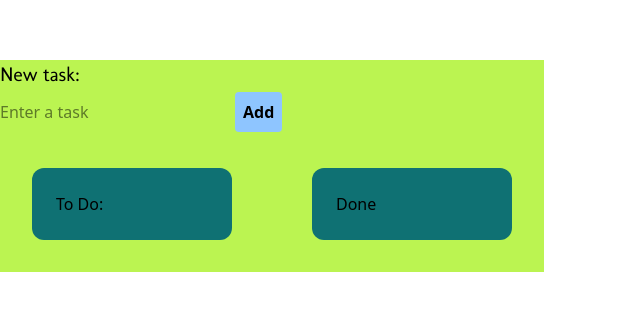
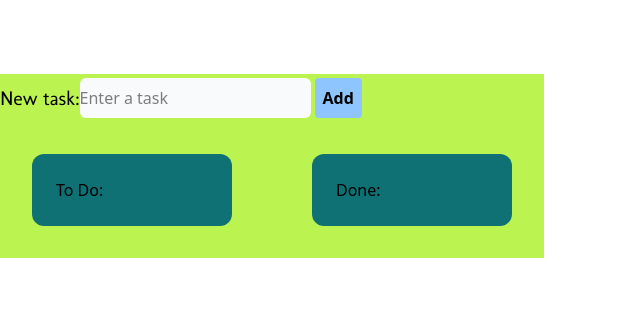
Before and after one commit to snezhny-mishka/to-do-app-react, a React (Vite) app: page / in a window 1280 px wide. Shown: the part 234-544 px from the top of the page, without its empty margins (0-640 px from the left). Built offline with nearby package versions, Linux system fonts and the light colour scheme.

Commit message:
style: update UI with Tailwind classes

```diff
--- a/src/App.jsx
+++ b/src/App.jsx
@@ -4,7 +4,7 @@ import './styles.css'
 
 function App() {
   return (
-    <div className="h-screen flex items-center w-full max-w-7xl mx-auto">
+    <div className="flex items-center mx-auto w-full max-w-7xl h-screen">
         <List />
     </div>
   )
--- a/src/List.jsx
+++ b/src/List.jsx
@@ -65,9 +65,10 @@ function List() {
 
     return (
         <div className="bg-lime-300">
-            <div className="task-input">
-                <h1 className="font-molengo text-xl">New task:</h1>
+            <div className="flex items-center">
+                <label htmlFor="input" className="font-molengo text-xl">New task:</label>
                 <input
+                    id="input"
                     type="text"
                     placeholder="Enter a task"
                     value={newTask.text}
@@ -75,6 +76,7 @@ function List() {
                     onKeyDown={(e) => {
                         if (e.key === "Enter") addTask();
                     }}
+                    className="bg-gray-50 rounded-md h-10"
                 />
                 <Button text={isEditing ? "Save" : "Add"} onClick={addTask} variant="default" />
             </div>
@@ -89,7 +91,7 @@ function List() {
                     showEdit={true}
                 />
                 <ListType
-                    title="Done"
+                    title="Done:"
                     tasks={tasksDone}
                     onDelete={deleteTask}
                     onChecked={toggleChecked}
--- a/src/ListType.jsx
+++ b/src/ListType.jsx
@@ -2,7 +2,7 @@ import Button from "./Button";
 
 function ListType( {title, tasks, onDelete, onChecked, showEdit, onEdit} ) {
     return (
-        <div className="flex flex-col flex-1 min-w-[200px] m-8 p-6 rounded-xl bg-[#0F7173]">
+        <div className="flex flex-col flex-1 bg-[#0F7173] m-8 p-6 rounded-xl min-w-[200px]">
             <h3>{title}</h3>
             <ol>
                 {tasks.map((task) => (
```
